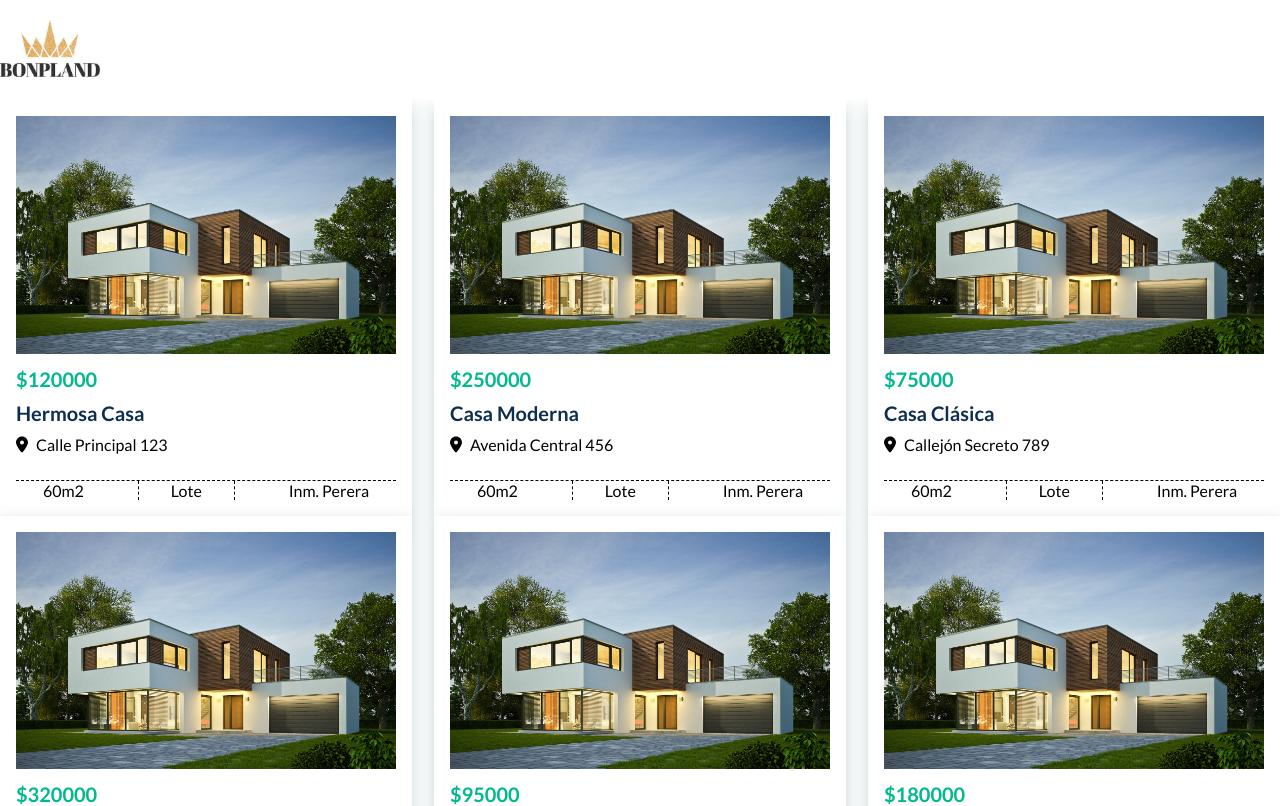
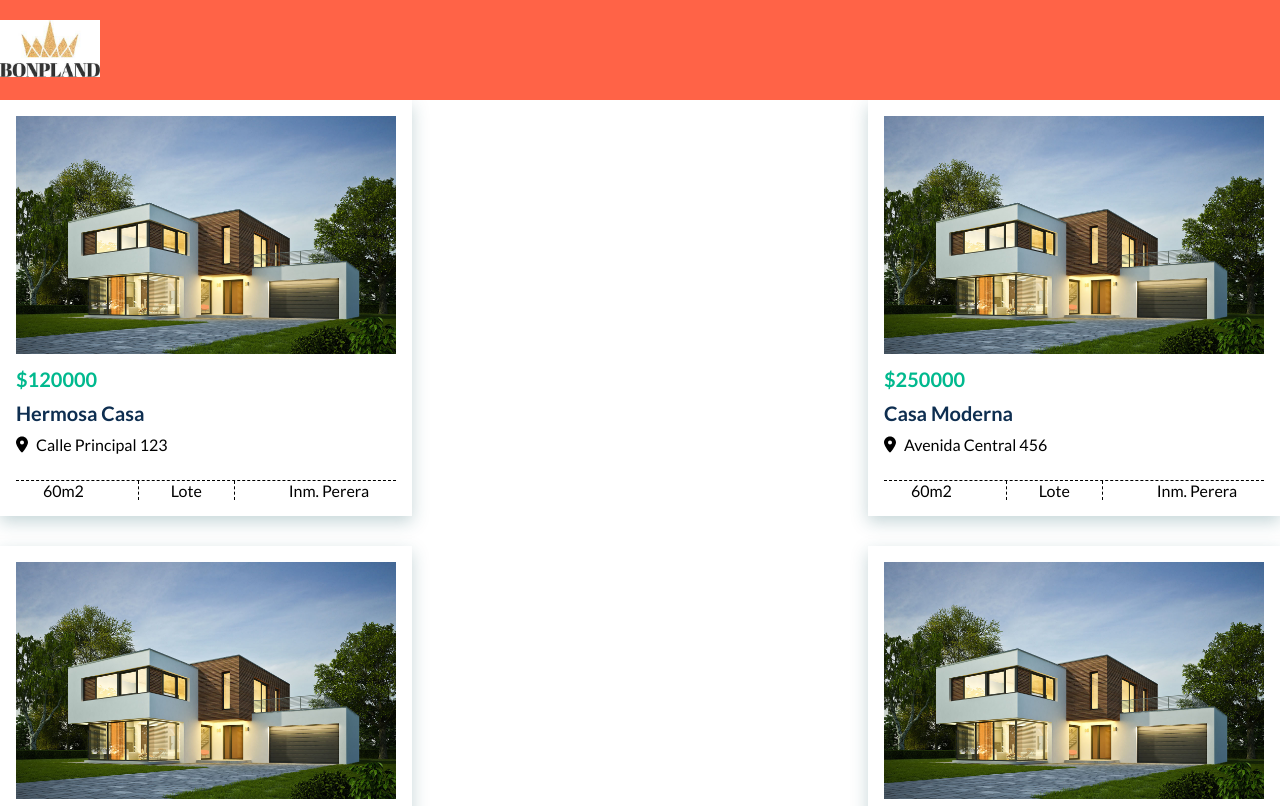
Before and after one commit to blonardi/inmobiliarias-app, a React (Vite) app: page / in a window 1280 px wide. Shown: the top 806 px of the page. Built offline with nearby package versions, Linux system fonts and the light colour scheme.

Commit message:
cambios en container

```diff
--- a/src/components/Header/header.css
+++ b/src/components/Header/header.css
@@ -4,7 +4,7 @@
    left: 0;
    height: var(--navHeight);
    width: 100vw;
-   background-color: var(--bgColor);
+   background-color: tomato;
 }
 
 .header-container nav{
--- a/src/pages/HomePage/HomePage.css
+++ b/src/pages/HomePage/HomePage.css
@@ -23,8 +23,12 @@
    text-transform: uppercase;
 }
 
-.container {
+.container-homepage {
    display: flex;
+   gap: 30px;
+   max-width: var(--containerMaxWidth);
+   margin: 0 auto;
+   padding-top: var(--navHeight);
    justify-content: space-between;
    flex-wrap: wrap;
    /* text-align: center; */
--- a/src/pages/HomePage/HomePage.jsx
+++ b/src/pages/HomePage/HomePage.jsx
@@ -68,7 +68,7 @@ export default function HomePage() {
          </div>
       </section> */}
 
-      <section className='container'>
+      <section className='container-homepage'>
 
          {dataAssets.map(({ id, image, price, title, address}) => (
 
```
